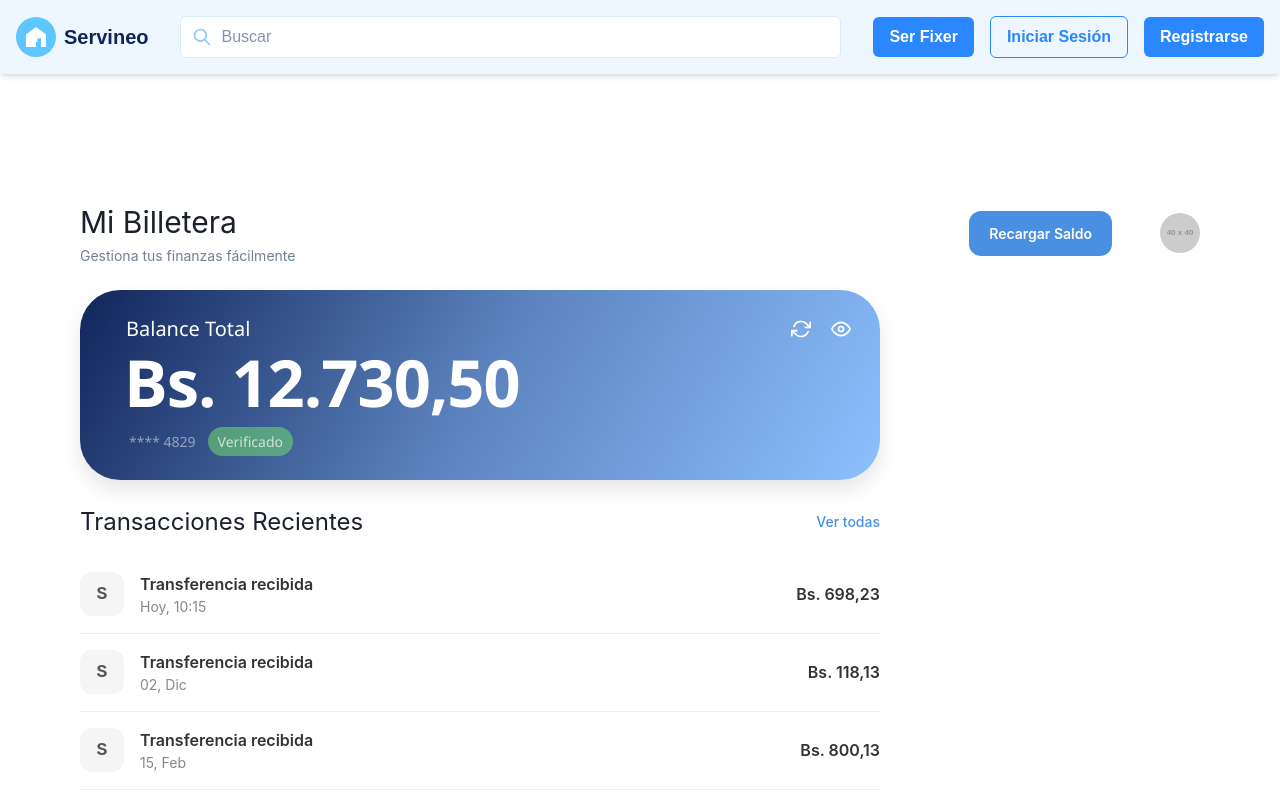
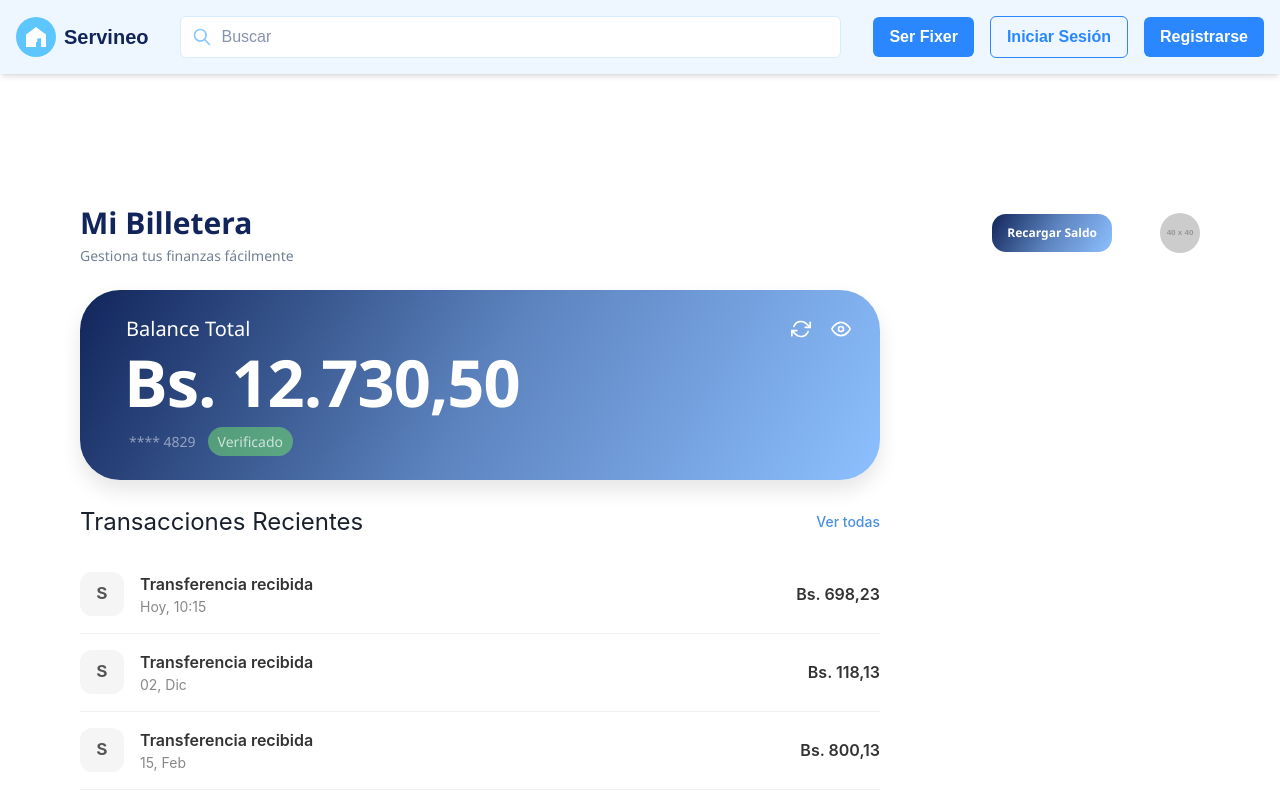
Before and after one commit to robertgt0/alquiler_front, a Next.js app: page /bitcrew/wallet in a window 1280 px wide. Shown: the top 806 px of the page. Built offline with nearby package versions, Linux system fonts and the light colour scheme.

Commit message:
feature: centrar y añadir efecto hover al botón móvil de recargar

```diff
--- a/src/app/bitcrew/wallet/components/Wallet.css
+++ b/src/app/bitcrew/wallet/components/Wallet.css
@@ -17,12 +17,15 @@
 
 .header-title h1 {
   font-size: 24px;
+  font-weight: 700;
+  font-family: 'Segoe UI', Tahoma, Geneva, Verdana, sans-serif;
   margin: 0;
-  color: #1a202c;
+  color: #11255A;
 }
 
 .header-title p {
   font-size: 14px;
+  font-family: 'Segoe UI', Tahoma, Geneva, Verdana, sans-serif;
   color: #718096;
   margin: 0;
 }
@@ -49,27 +52,41 @@
   display: flex;
   align-items: center;
   gap: 8px;
-  padding: 12px 20px;
+  padding: 10px 15px;
   border: none;
-  border-radius: 12px;
+  border-radius: 14px;
   font-weight: 600;
   cursor: pointer;
-  font-size: 14px;
+  font-size: 12px;
+  font-family: 'Segoe UI', Tahoma, Geneva, Verdana, sans-serif;
 }
 
 /* Estilo Mobile (fondo gris) */
 .reload-button.mobile-only {
-  background-color: #f0f2f5;
-  color: #1a202c;
-  width: 100%; /* Ocupa todo el ancho en mobile */
+  background-image: linear-gradient(120deg, #11255A, #5C83BE, #8DC0FF);
+  color: #ffffff;
+  width: 50%; /* Ocupa todo el ancho en mobile */
   justify-content: center;
-  margin-top: 20px;
+  margin: 15px auto 0;
+  border-radius: 17px;
+  font-size: 14px;
 }
 
 /* Estilo Desktop (fondo azul) */
 .reload-button.desktop-only {
-  background-color: #4A90E2;
+  background-image: linear-gradient(120deg, #11255A, #5C83BE, #8DC0FF);
   color: white;
+  width: 100%;
+  justify-content: center;
+  transition: transform 0.2s ease-in-out, box-shadow 0.2s ease-in-out;
+}
+
+.reload-button.desktop-only:hover {
+  /* Eleva el botón 3px hacia arriba */
+  transform: translateY(-3px) scale(1.05); /* Y lo agranda un 5% (zoom) */
+
+  /* (Opcional) Añade una sombra para un efecto 3D más pronunciado */
+  box-shadow: 0 8px 15px rgba(0, 0, 0, 0.2);
 }
 
 
```
